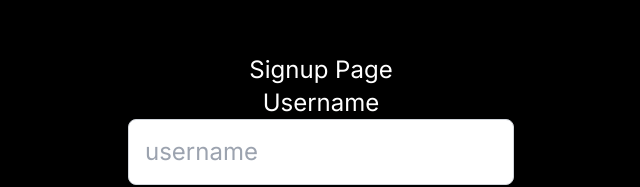
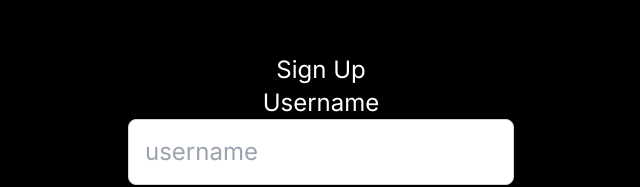
Before and after one commit to JulieGunawan/nextjs-stack, a Next.js app in the folder auth-app/: page /signup in a window 1280 px wide. Shown: the part 106-293 px from the top of the page, without its empty margins (319-959 px from the left). Built offline with nearby package versions, Linux system fonts and the light colour scheme.

Commit message:
test the post api for user signup

```diff
--- a/auth-app/src/app/signup/page.tsx
+++ b/auth-app/src/app/signup/page.tsx
@@ -2,8 +2,8 @@
 import Link from "next/link";
 import React, {useEffect} from "react";
 import { useRouter } from "next/navigation";
-import { axios } from "axios";
-
+import axios from "axios";
+import {toast} from "react-hot-toast";
 export default function SignupPage() {
     //once the user sign up, it will be redirected to login page, using router to do that
     const router = useRouter();
@@ -15,7 +15,20 @@ export default function SignupPage() {
         });
     //setting to false will not make the button disabled
     const [buttonDisabled, setButtonDisabled] = React.useState(false);
+    const [loading, setLoading] = React.useState(false);
     const onSignup = async () => {
+        try{
+            setLoading(true);
+            const response = await axios.post("/api/users/signup", user);
+            console.log("Signup success", response.data);
+            //once user succesfully signup, redirect to login page
+            router.push("/login");
+        } catch (error: any){
+            console.log("Sign up failed", error.message);
+            toast.error(error.message);
+        } finally {
+            setLoading(false);
+        }
     }
 
     useEffect(() => {
@@ -28,7 +41,7 @@ export default function SignupPage() {
 
     return (
         <div className="flex flex-col items-center justify-center min-h-screen py-2 text-center bg-black">
-            <h1 className="text-white text-2xl">Signup Page</h1>
+            <h1 className="text-white text-2xl">{loading ? "Processing..." : "Sign Up"}</h1>
             <hr/>
             <label htmlFor="username" className="text-white text-2xl">Username</label>
             <input
```
